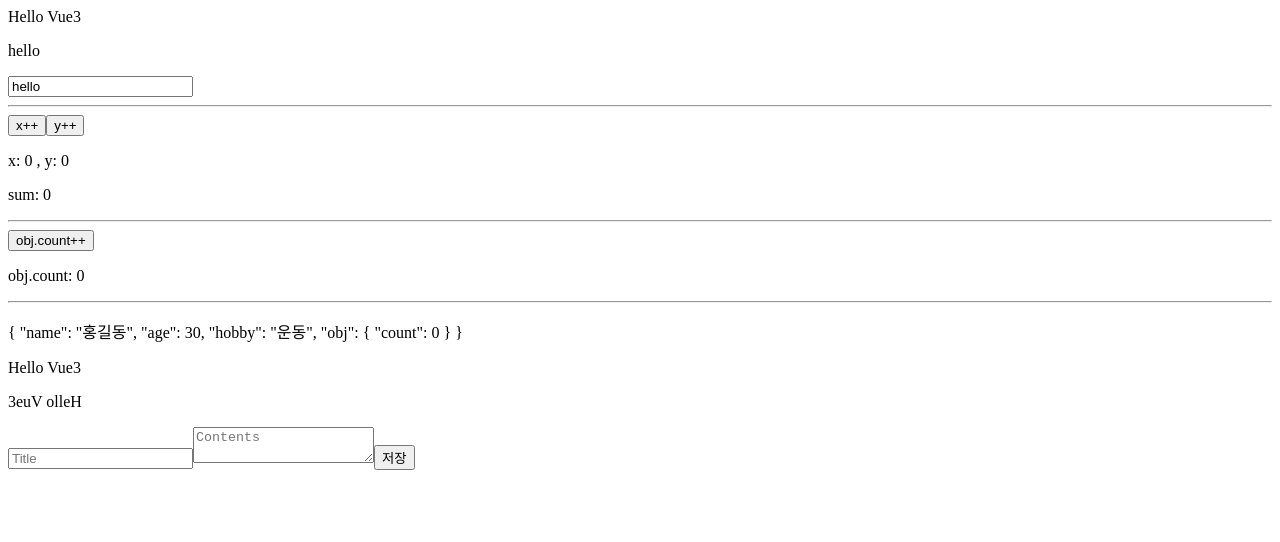
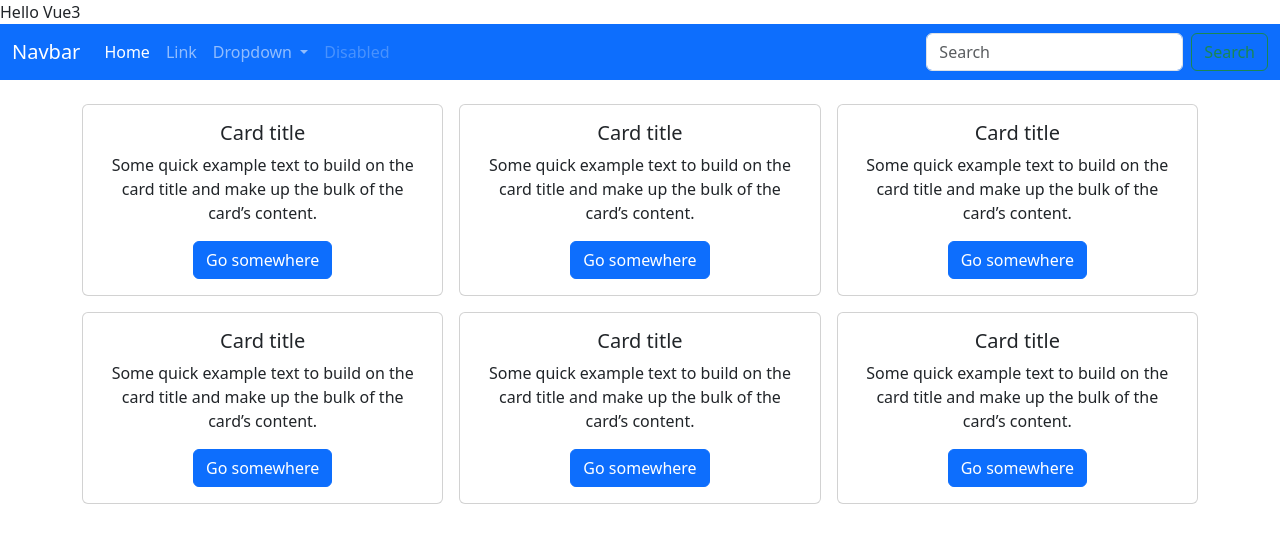
Before and after one commit to zeroest/vuejs, a Vue app in the folder vue-basic/board-sample/: page / in a window 1280 px wide. Shown: the top 542 px of the page. Built offline with nearby package versions, Linux system fonts and the light colour scheme.

Commit message:
bootstrap

```diff
--- a/vue-basic/board-sample/package.json
+++ b/vue-basic/board-sample/package.json
@@ -8,6 +8,7 @@
     "lint": "eslint . --ext .vue,.js,.jsx,.cjs,.mjs --fix --ignore-path .gitignore"
   },
   "dependencies": {
+    "bootstrap": "^5.3.8",
     "vue": "^3.2.31"
   },
   "devDependencies": {
--- a/vue-basic/board-sample/src/App.vue
+++ b/vue-basic/board-sample/src/App.vue
@@ -28,6 +28,8 @@
 import WatchFunction from '@/components/12-watch/WatchFunction.vue';
 import WatchImmediate from '@/components/12-watch/WatchImmediate.vue';
 import WatchEffect from '@/components/12-watch/WatchEffect.vue';
+import NavbarComponent from '@/components/13-bootstrap/NavbarComponent.vue';
+import BootstrapMain from '@/components/13-bootstrap/BootstrapMain.vue';
 </script>
 
 <template>
@@ -67,9 +69,11 @@
 
 	<!--	<VModel></VModel>-->
 
-	<WatchFunction></WatchFunction>
-	<WatchImmediate></WatchImmediate>
-	<WatchEffect></WatchEffect>
+	<!--	<WatchFunction></WatchFunction>-->
+	<!--	<WatchImmediate></WatchImmediate>-->
+	<!--	<WatchEffect></WatchEffect>-->
+
+	<BootstrapMain></BootstrapMain>
 </template>
 
 <style>
--- /dev/null
+++ b/vue-basic/board-sample/src/components/13-bootstrap/BootstrapMain.vue
@@ -0,0 +1,20 @@
+<template>
+	<div>
+		<Navbar></Navbar>
+		<GridComponent></GridComponent>
+	</div>
+</template>
+
+<script>
+import NavbarComponent from '@/components/13-bootstrap/NavbarComponent.vue';
+import GridComponent from '@/components/13-bootstrap/GridComponent.vue';
+
+export default {
+	components: { GridComponent, Navbar: NavbarComponent },
+	setup() {
+		return {};
+	},
+};
+</script>
+
+<style lang="scss" scoped></style>
--- /dev/null
+++ b/vue-basic/board-sample/src/components/13-bootstrap/CardComponent.vue
@@ -0,0 +1,28 @@
+<template>
+	<!--  https://getbootstrap.com/docs/5.3/components/card/  -->
+	<!--	<div class="col">-->
+	<div class="col col-4">
+		<!--		<div class="card" style="width: 18rem">-->
+		<div class="card">
+			<!--			<img src="..." class="card-img-top" alt="..." />-->
+			<div class="card-body">
+				<h5 class="card-title">Card title</h5>
+				<p class="card-text">
+					Some quick example text to build on the card title and make up the
+					bulk of the card’s content.
+				</p>
+				<a href="#" class="btn btn-primary">Go somewhere</a>
+			</div>
+		</div>
+	</div>
+</template>
+
+<script>
+export default {
+	setup() {
+		return {};
+	},
+};
+</script>
+
+<style lang="scss" scoped></style>
--- /dev/null
+++ b/vue-basic/board-sample/src/components/13-bootstrap/GridComponent.vue
@@ -0,0 +1,30 @@
+<template>
+	<div>
+		<!--  https://getbootstrap.com/docs/5.3/layout/grid/  -->
+		<!--  https://getbootstrap.com/docs/5.3/layout/gutters/  -->
+		<div class="container text-center py-4">
+			<div class="row g-3">
+				<CardComponent></CardComponent>
+				<CardComponent></CardComponent>
+				<CardComponent></CardComponent>
+				<CardComponent></CardComponent>
+				<CardComponent></CardComponent>
+				<CardComponent></CardComponent>
+			</div>
+			<div class="row g-3"></div>
+		</div>
+	</div>
+</template>
+
+<script>
+import CardComponent from '@/components/13-bootstrap/CardComponent.vue';
+
+export default {
+	components: { CardComponent },
+	setup() {
+		return {};
+	},
+};
+</script>
+
+<style lang="scss" scoped></style>
--- /dev/null
+++ b/vue-basic/board-sample/src/components/13-bootstrap/NavbarComponent.vue
@@ -0,0 +1,77 @@
+<template>
+	<div>
+		<!--  https://getbootstrap.com/docs/5.3/components/navbar/  -->
+		<!--		<nav class="navbar navbar-expand-lg bg-body-tertiary">-->
+		<!--		<nav class="navbar navbar-expand-sm bg-body-tertiary">-->
+		<nav class="navbar navbar-expand-sm navbar-dark bg-primary">
+			<div class="container-fluid">
+				<a class="navbar-brand" href="#">Navbar</a>
+				<button
+					class="navbar-toggler"
+					type="button"
+					data-bs-toggle="collapse"
+					data-bs-target="#navbarSupportedContent"
+					aria-controls="navbarSupportedContent"
+					aria-expanded="false"
+					aria-label="Toggle navigation"
+				>
+					<span class="navbar-toggler-icon"></span>
+				</button>
+				<div class="collapse navbar-collapse" id="navbarSupportedContent">
+					<!--					<ul class="navbar-nav me-auto mb-2 mb-lg-0">-->
+					<ul class="navbar-nav me-auto">
+						<li class="nav-item">
+							<a class="nav-link active" aria-current="page" href="#">Home</a>
+						</li>
+						<li class="nav-item">
+							<a class="nav-link" href="#">Link</a>
+						</li>
+						<li class="nav-item dropdown">
+							<a
+								class="nav-link dropdown-toggle"
+								href="#"
+								role="button"
+								data-bs-toggle="dropdown"
+								aria-expanded="false"
+							>
+								Dropdown
+							</a>
+							<ul class="dropdown-menu">
+								<li><a class="dropdown-item" href="#">Action</a></li>
+								<li><a class="dropdown-item" href="#">Another action</a></li>
+								<li><hr class="dropdown-divider" /></li>
+								<li>
+									<a class="dropdown-item" href="#">Something else here</a>
+								</li>
+							</ul>
+						</li>
+						<li class="nav-item">
+							<a class="nav-link disabled" aria-disabled="true">Disabled</a>
+						</li>
+					</ul>
+					<form class="d-flex" role="search">
+						<input
+							class="form-control me-2"
+							type="search"
+							placeholder="Search"
+							aria-label="Search"
+						/>
+						<button class="btn btn-outline-success" type="submit">
+							Search
+						</button>
+					</form>
+				</div>
+			</div>
+		</nav>
+	</div>
+</template>
+
+<script>
+export default {
+	setup() {
+		return {};
+	},
+};
+</script>
+
+<style lang="scss" scoped></style>
--- a/vue-basic/board-sample/src/main.js
+++ b/vue-basic/board-sample/src/main.js
@@ -1,4 +1,8 @@
+import 'bootstrap/dist/css/bootstrap.min.css';
+
 import { createApp } from 'vue';
 import App from './App.vue';
 
 createApp(App).mount('#app');
+
+import 'bootstrap/dist/js/bootstrap.bundle.min.js';
```
Also changed, not shown: 2 other files (tests, documents, lock files or other folders).
